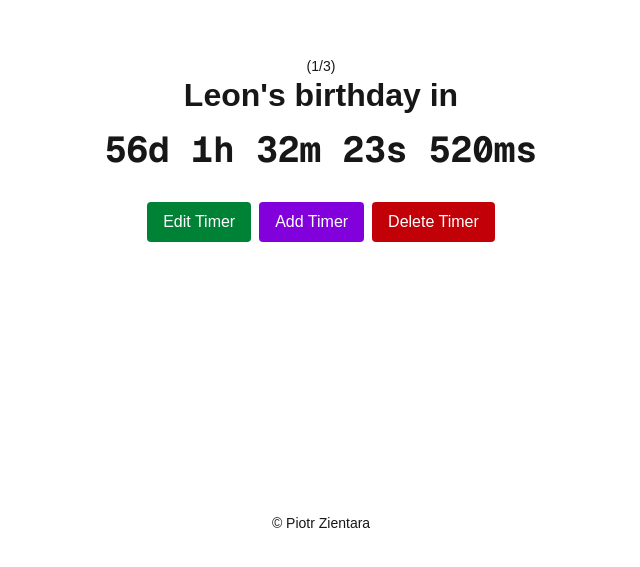
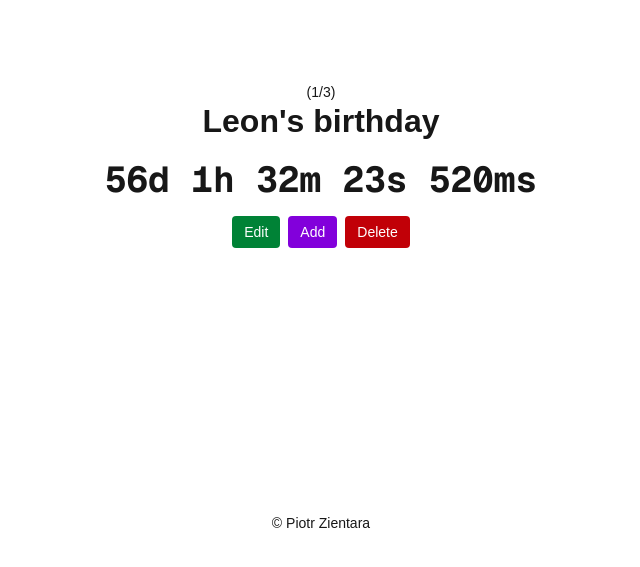
Before and after one commit to Tuhaj/ilednido, a Next.js app: page / in a window 1280 px wide. Shown: the part 251-818 px from the top of the page, without its empty margins (319-959 px from the left). Built offline with nearby package versions, Linux system fonts and the light colour scheme.

Commit message:
update: layout

```diff
--- a/src/app/globals.css
+++ b/src/app/globals.css
@@ -24,10 +24,30 @@ body {
   color: var(--foreground);
   font-family: Arial, Helvetica, sans-serif;
   text-align: center;
+  min-height: 100vh;
+  display: flex;
+  flex-direction: column;
+  align-items: center;
+  justify-content: center;
+  padding: 1rem;
 }
 
 h1 {
   font-size: 2rem;
   font-weight: 600;
   margin-bottom: 1rem;
+  width: 100%;
+  max-width: 90vw;
+  overflow-wrap: break-word;
+  justify-content: center;
 }
+
+@media (max-width: 640px) {
+  body {
+    padding: 0.5rem;
+  }
+
+  h1 {
+    font-size: 1.5rem;
+  }
+}
--- a/src/app/page.js
+++ b/src/app/page.js
@@ -99,39 +99,39 @@ export default function Home() {
   };
 
   return (
-    <div className="min-h-screen flex flex-col items-center justify-center gap-4">
+    <div className="min-h-screen flex flex-col items-center justify-center gap-2 p-4">
       {timers.length > 0 ? (
         <>
           <div
             className="flex flex-col items-center cursor-pointer hover:text-blue-500 transition-colors"
             onClick={toggleTimer}
           >
-            <p className="text-sm gap-2">
-                ({currentTimerIndex + 1}/{timers.length})
-            </p>
-            <h1 className="text-3xl font-semibold flex items-center gap-2">
-              {timers[currentTimerIndex].name} in
-            </h1>
-            <div className="text-4xl font-bold font-mono">{timeLeft}</div>
+            <p className="text-sm">({currentTimerIndex + 1}/{timers.length})</p>
+            <div className="flex items-center gap-2">
+              <h1 className="text-2xl sm:text-3xl font-semibold">
+                {timers[currentTimerIndex].name}
+              </h1>
+            </div>
+            <div className="text-3xl sm:text-4xl font-bold font-mono mt-1">{timeLeft}</div>
           </div>
-          <div className="flex gap-2">
+          <div className="flex flex-wrap justify-center gap-2 mt-2">
             <button
               onClick={editTimer}
-              className="mt-4 px-4 py-2 bg-green-700 text-white rounded hover:bg-green-800 transition-colors"
+              className="px-3 py-1.5 bg-green-700 text-white text-sm rounded hover:bg-green-800 transition-colors"
             >
-              Edit Timer
+              Edit
             </button>
             <button
               onClick={addNewTimer}
-              className="mt-4 px-4 py-2 bg-purple-700 text-white rounded hover:bg-purple-800 transition-colors"
+              className="px-3 py-1.5 bg-purple-700 text-white text-sm rounded hover:bg-purple-800 transition-colors"
             >
-              Add Timer
+              Add
             </button>
             <button
               onClick={deleteTimer}
-              className="mt-4 px-4 py-2 bg-red-700 text-white rounded hover:bg-red-800 transition-colors"
+              className="px-3 py-1.5 bg-red-700 text-white text-sm rounded hover:bg-red-800 transition-colors"
             >
-              Delete Timer
+              Delete
             </button>
           </div>
         </>
```
